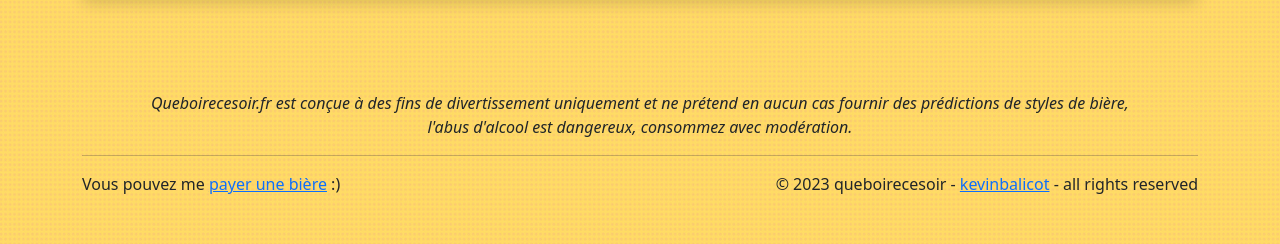
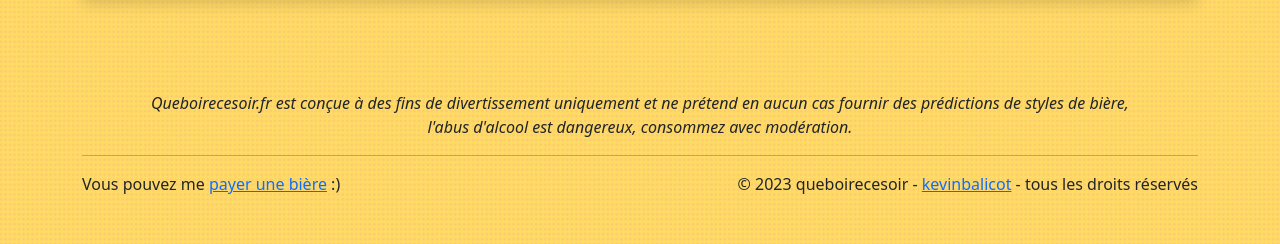
Before and after one commit to kevinbalicot/queboirecesoir, a Symfony app: template templates/app.html.twig in a window 1280 px wide. Shown: the part 671-915 px from the top of the page. Run offline with Twig, Linux system fonts and the light colour scheme; the template is opened without the code that fills it, so the values that code supplies are empty; some libraries are stand-ins or nearby versions.

Commit message:
fix: Typo

```diff
--- a/templates/app.html.twig
+++ b/templates/app.html.twig
@@ -20,7 +20,7 @@
 
             <div class="d-flex justify-content-between">
                 <span>Vous pouvez me <a href="https://www.buymeacoffee.com/kevinbalicot" target="_blank">payer une bière</a> :)</span>
-                <span>© {{ "now"|date("Y") }} queboirecesoir - <a href="https://twitter.com/kevinbalicot" target="_blank">kevinbalicot</a> - all rights reserved</span>
+                <span>© {{ "now"|date("Y") }} queboirecesoir - <a href="https://twitter.com/kevinbalicot" target="_blank">kevinbalicot</a> - tous les droits réservés</span>
             </div>
         </footer>
     </main>
```
